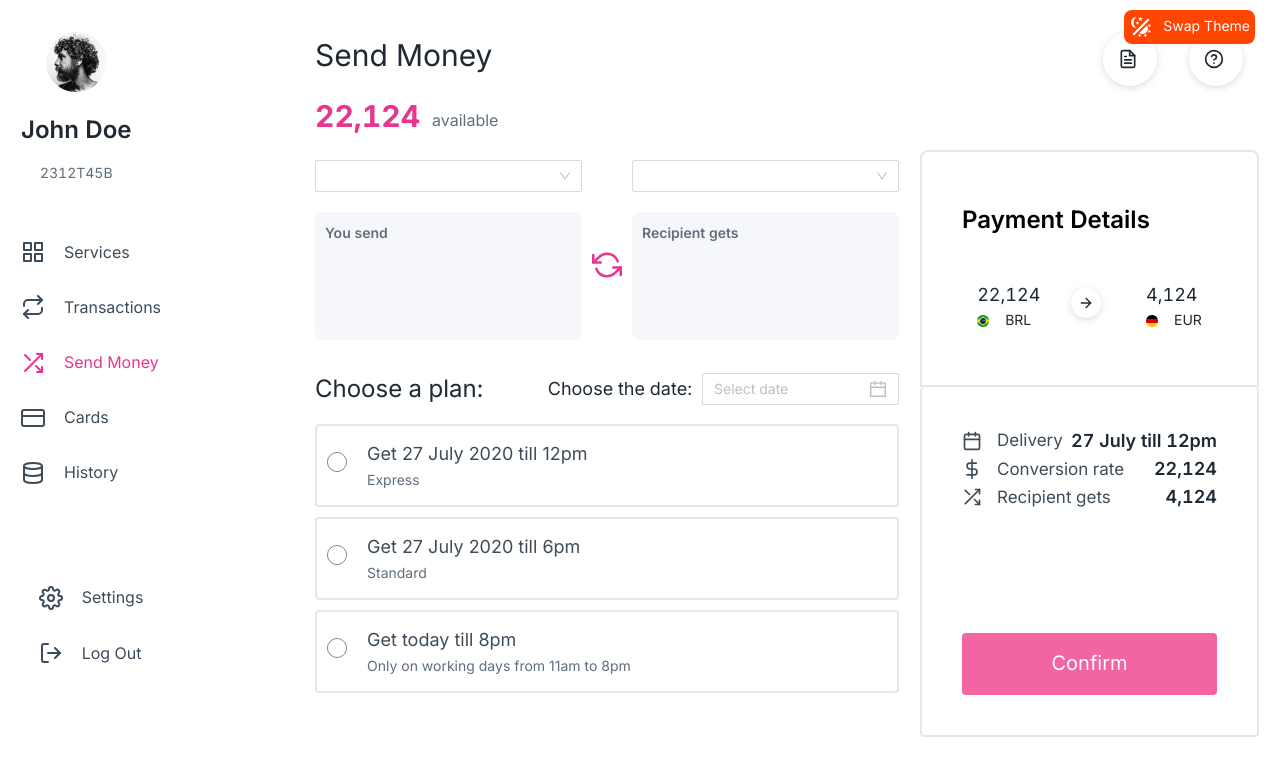
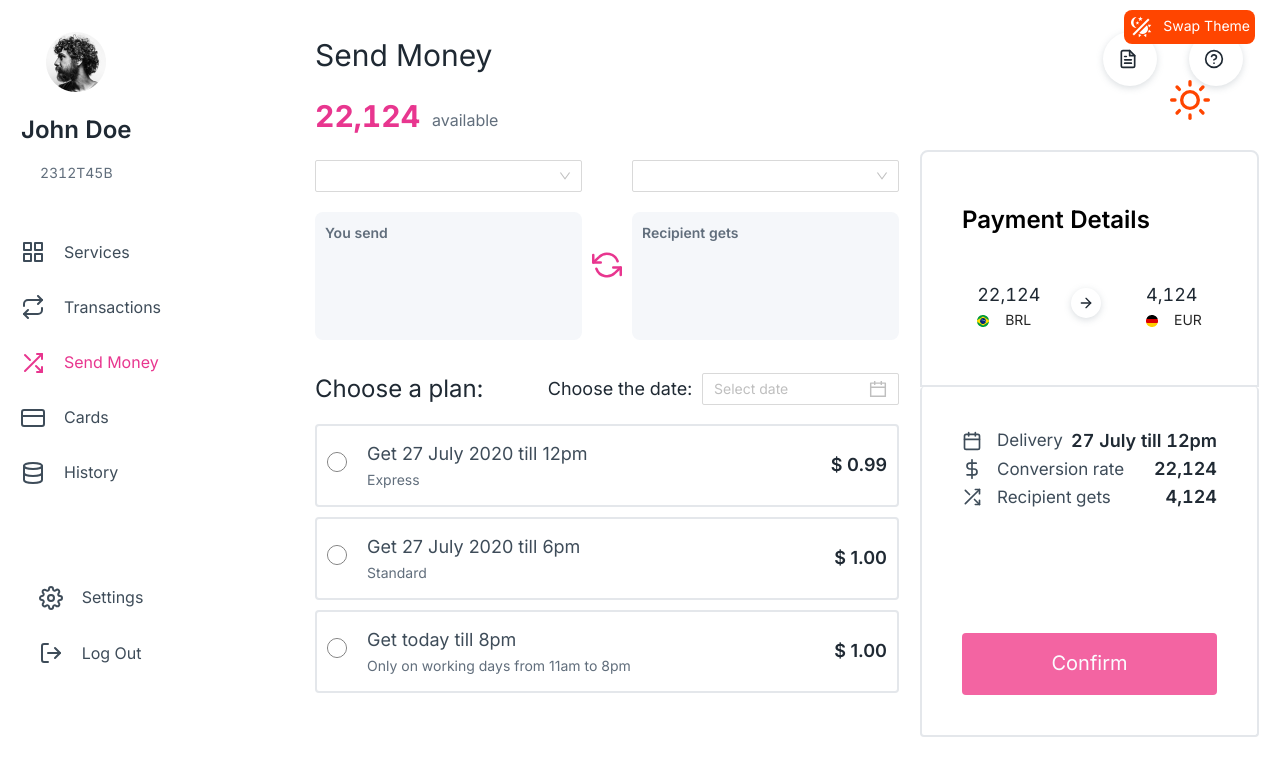
Before and after one commit to Jose-Caldas/Money-Transfer-App, a React (Create React App) app: page / in a window 1280 px wide. Shown: the top 776 px of the page. Built offline with nearby package versions, Linux system fonts and the light colour scheme.

Commit message:
dark mode update

```diff
--- a/src/App.js
+++ b/src/App.js
@@ -10,6 +10,7 @@ import { useState } from "react";
 import { ThemeProvider } from "styled-components";
 import { lightTheme, darkTheme } from "./Theme/Theme";
 import image from "./assets/theme-light-dark.png";
+import { FiMoon, FiSun } from "react-icons/fi";
 
 function App() {
   const [theme, setTheme] = useState("light");
@@ -18,13 +19,21 @@ function App() {
     theme === "light" ? setTheme("dark") : setTheme("light");
   };
 
+  const icon =
+    theme === "light" ? (
+      <FiSun size={40} color="orangered" />
+    ) : (
+      <FiMoon size={40} color="#d0d066" />
+    );
+
   return (
     <div className="App">
       <ThemeProvider theme={theme === "light" ? lightTheme : darkTheme}>
         <button className="darkMode" onClick={themeToggler}>
-          <img src={image} alt="" srcset="" />
+          <img src={image} alt="icon"></img>
           Swap Theme
         </button>
+        <div className="darkMode-icon">{icon}</div>
 
         <SideMenu />
         <TopMenu />
--- a/src/GlobalStyles.jsx
+++ b/src/GlobalStyles.jsx
@@ -49,6 +49,7 @@ h3{
 
 body{
     background-color: ${(props) => props.theme.body};
+
     h1{
         color: ${(props) => props.theme.fontColor}
     }
--- a/src/Theme/Theme.jsx
+++ b/src/Theme/Theme.jsx
@@ -16,12 +16,12 @@ export const lightTheme = {
 };
 
 export const darkTheme = {
-  body: "#333",
+  body: "#282c36",
   fontColor: "#999999",
   bgbutton: "#d0d066",
   colorButton: "#333",
   title: "#999999",
-  bg: "#333",
+  bg: "#282c36",
   li: "#fff",
   small: "#fff",
   h2: "#999999",
--- a/src/components/plans/styled.jsx
+++ b/src/components/plans/styled.jsx
@@ -42,7 +42,7 @@ export const Button = styled.button`
   }
 
   span {
-    color: var(-title);
+    color: ${(props) => props.theme.title};
     font-size: 18px;
     font-weight: 600;
   }
```
